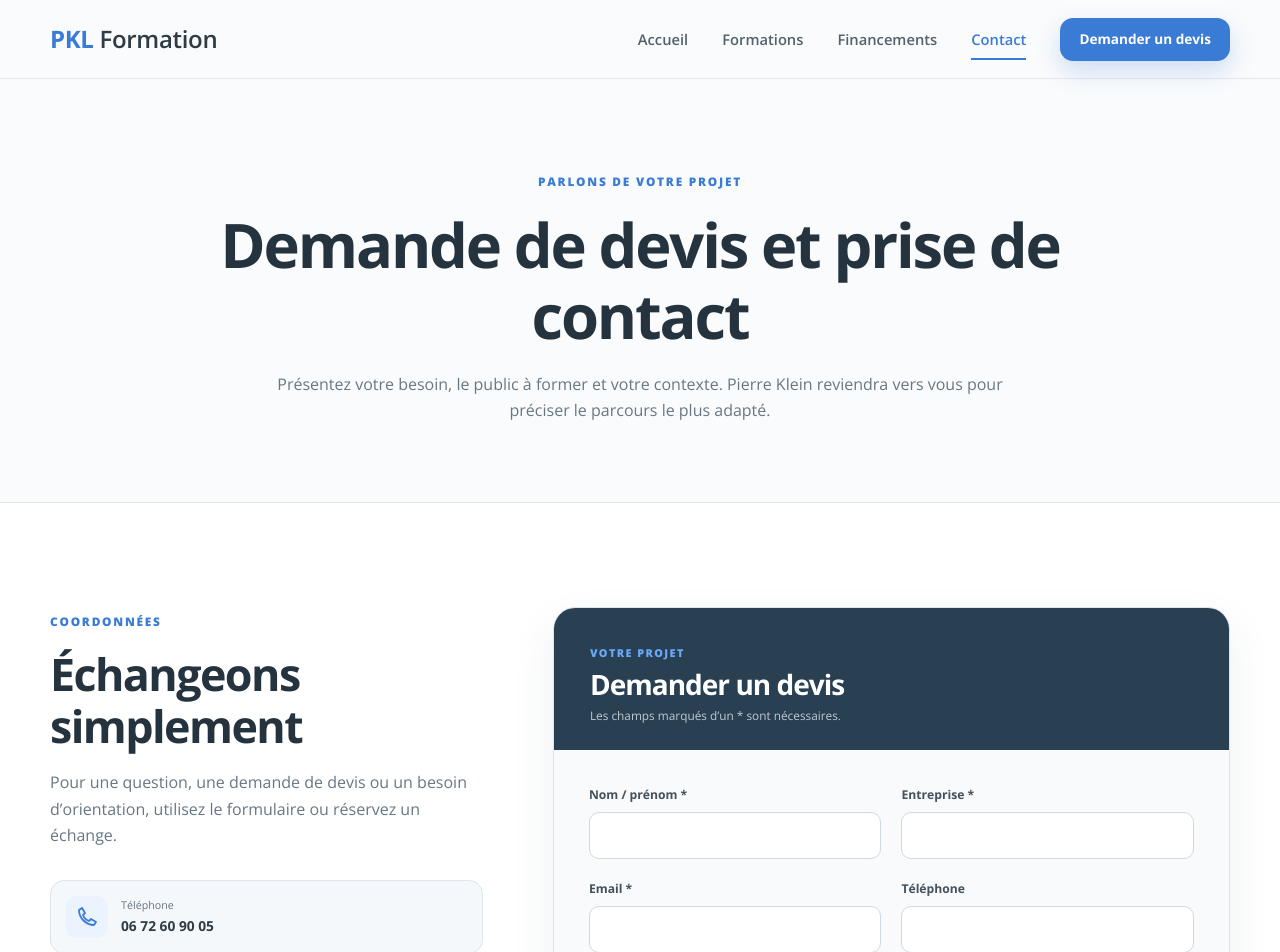
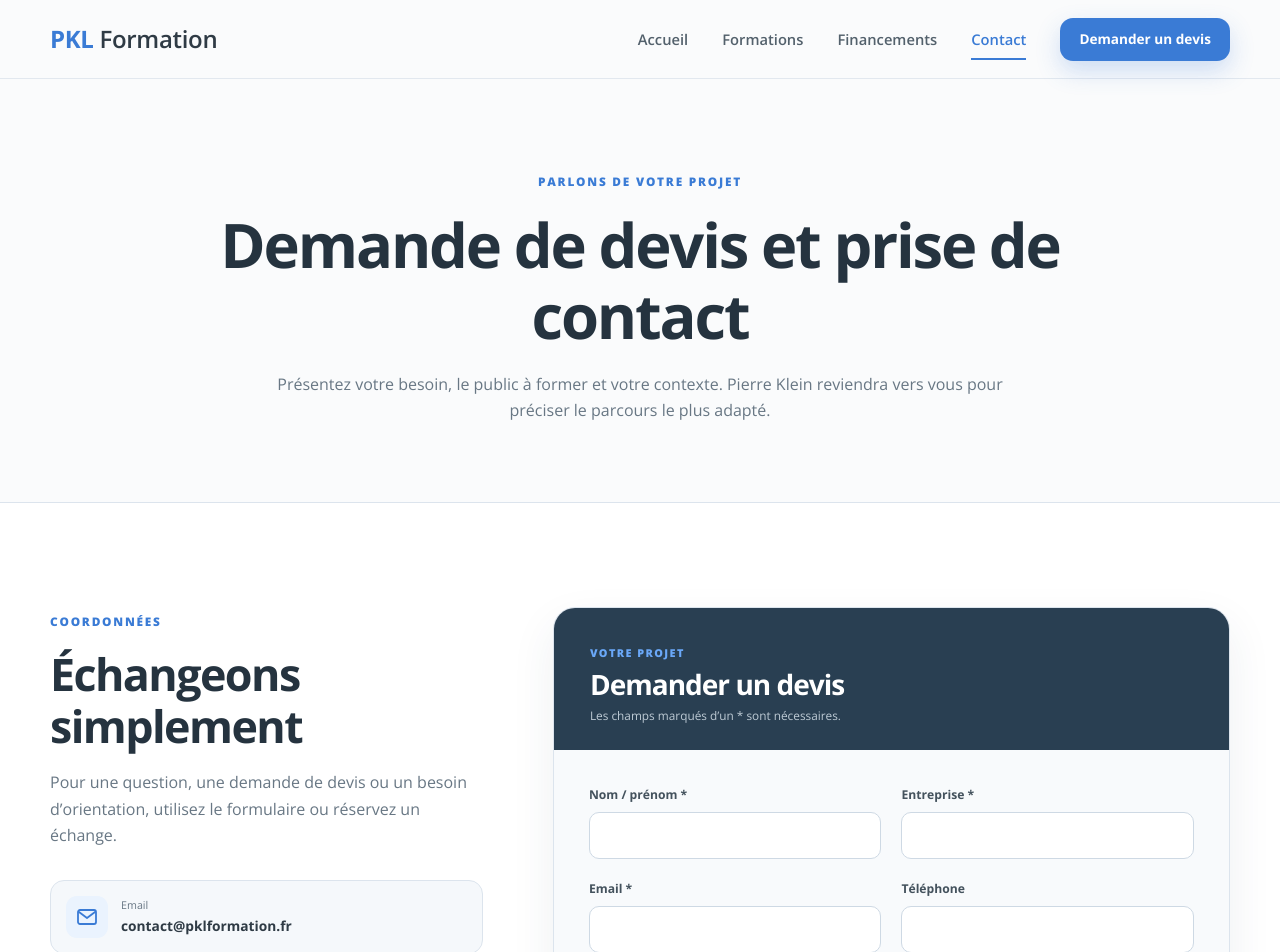
Before and after one commit to GregBoil/PKL, a React (Vite) app: page /contact in a window 1280 px wide. Shown: the top 952 px of the page. Built offline with nearby package versions, Linux system fonts and the light colour scheme.

Commit message:
num de tel absent

```diff
--- a/src/data.js
+++ b/src/data.js
@@ -60,7 +60,7 @@ export const trainings = [
 ]
 
 export const contactDetails = [
-  { label: 'Téléphone', value: '06 72 60 90 05', icon: 'phone' },
+  /*{ label: 'Téléphone', value: '06 72 60 90 05', icon: 'phone' },*/
   { label: 'Email', value: 'contact@pklformation.fr', icon: 'mail' },
   { label: 'Zone d’intervention', value: 'Marseille & alentours', icon: 'pin' },
 ]
```
